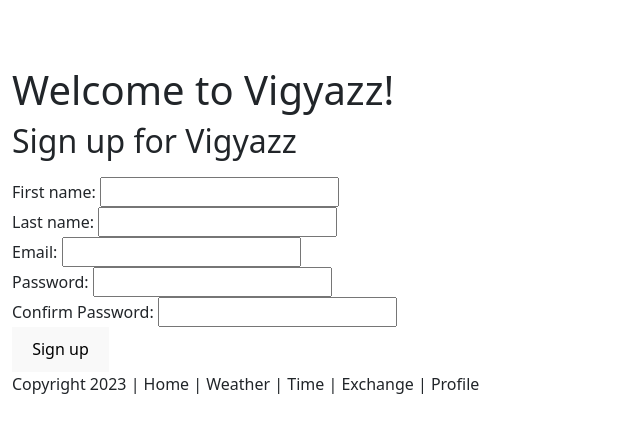
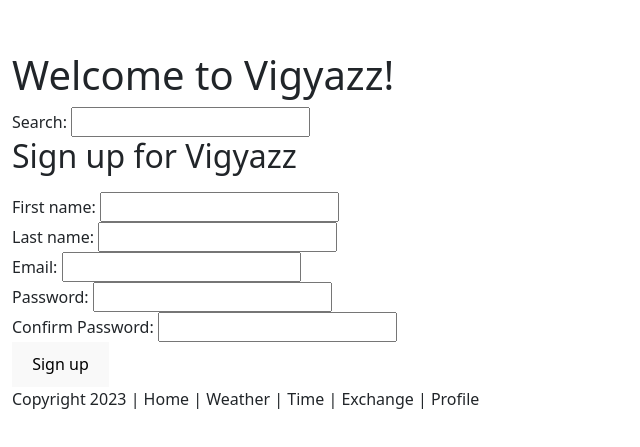
Before and after one commit to mikemccomb/vigyazz-frontend, a React (Vite) app: page / in a window 1280 px wide. Shown: the part 169-616 px from the top of the page, without its empty margins (0-640 px from the left). Built offline with nearby package versions, Linux system fonts and the light colour scheme.

Commit message:
Builds SearchBar skeleton

```diff
--- a/src/components/Content.jsx
+++ b/src/components/Content.jsx
@@ -1,8 +1,10 @@
+import { SearchBar } from "./SearchBar";
 import { Signup } from "./Signup";
 
 export function Content() {
   return (
     <div>
+      <SearchBar />
       <Signup />
     </div>
   );
--- /dev/null
+++ b/src/components/SearchBar.jsx
@@ -0,0 +1,14 @@
+import { useState } from "react";
+
+export function SearchBar() {
+  const [searchFilter, setSearchFilter] = useState("");
+
+  return (
+    <div>
+      <div>
+        Search:{" "}
+        <input type="search" value={searchFilter} list="" onChange={(event) => setSearchFilter(event.target.value)} />
+      </div>
+    </div>
+  );
+}
```
